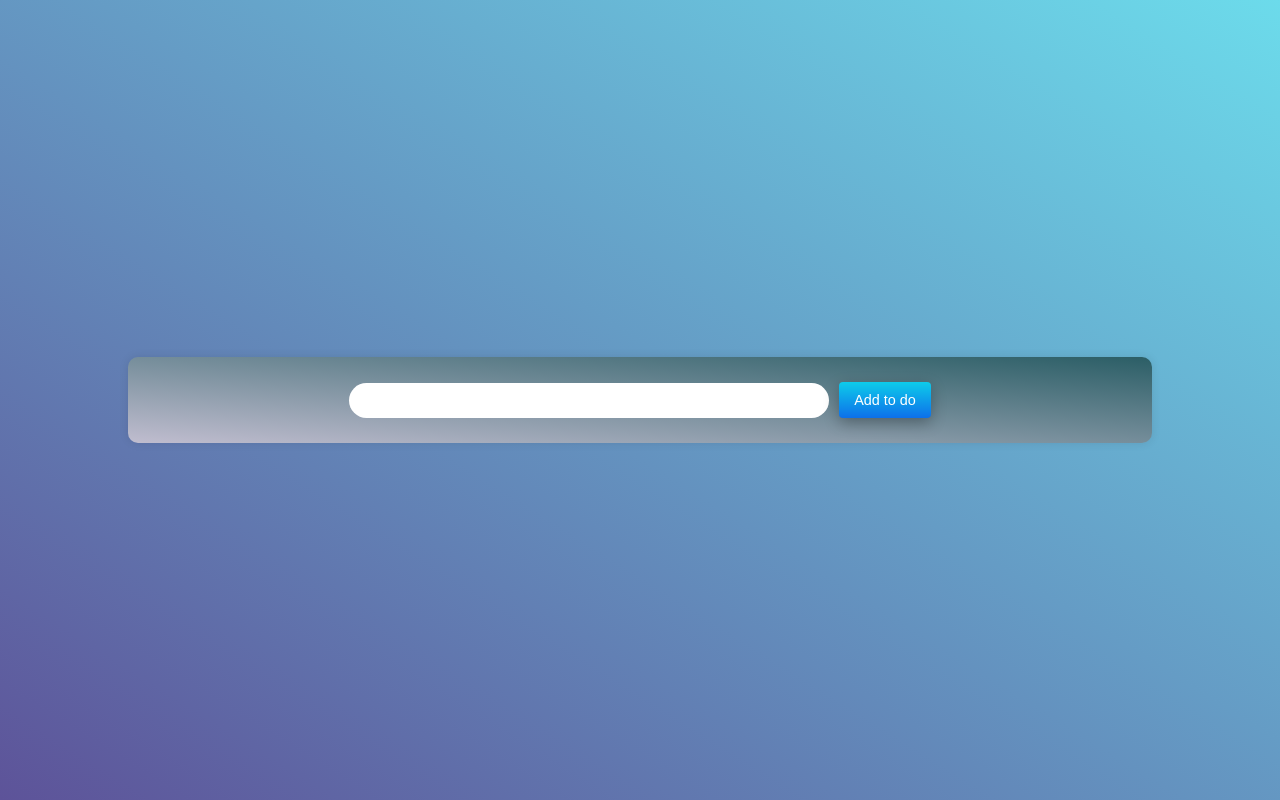
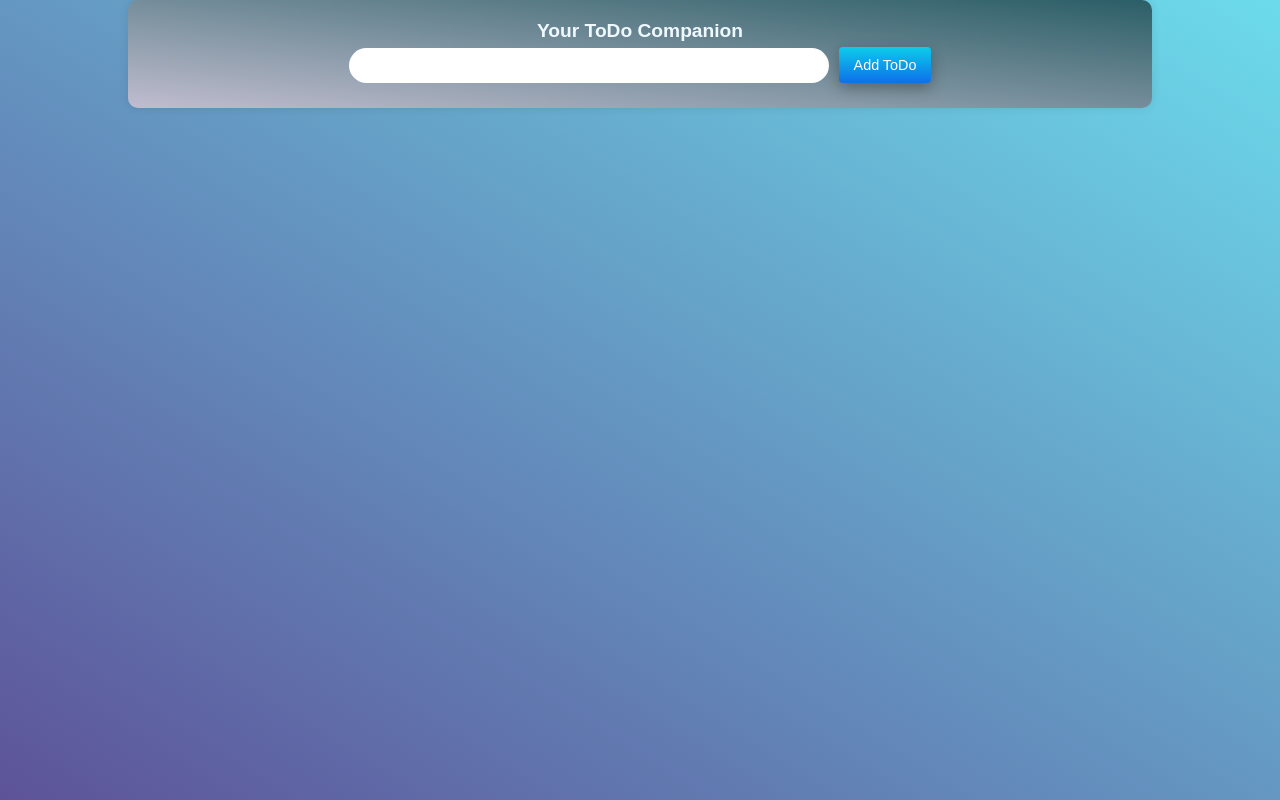
Before and after one commit to dhisri/todo, a React (Create React App) app: page / in a window 1280 px wide. Built offline with nearby package versions, Linux system fonts and the light colour scheme.

Commit message:
pushing the container to the top

```diff
--- a/src/App.css
+++ b/src/App.css
@@ -12,6 +12,7 @@
 }
 
 .container {
+  justify-content: center;
   width: 80%; /* Adjust width as needed */
   max-width: 1200px; /* Maximum width for larger screens */
   margin: 0 auto; /* Center the container horizontally */
@@ -19,6 +20,7 @@
   background: linear-gradient(to right top, #c0bdcf, #2b5e66);
   border-radius: 10px; /* Rounded corners */
   box-shadow: 0 0 10px rgba(0, 0, 0, 0.1); /* Box shadow for depth */
+  margin-bottom: auto;
 }
 
 button {
@@ -34,7 +36,7 @@ button {
   margin: 5px;
   padding: 10px 15px;
   text-align: center;
-  user-select: all;
+  user-select: none;
   -webkit-user-select: none;
   touch-action: manipulation;
 }
@@ -48,3 +50,15 @@ input {
   font-family: Montserrat,sans-serif;
   max-width: 100%;
 }
+
+label {
+  font-family: Montserrat,sans-serif;
+  font-size: larger;
+  font-weight: bold;
+  color: aliceblue;
+  text-align: left;
+}
+
+.add-todo {
+  margin-top: 2rem;
+}
--- a/src/App.js
+++ b/src/App.js
@@ -5,8 +5,13 @@ function App() {
     <div className="App">
       <header className="App-header">
         <div className="container">
+          <div>
+          <label>Your ToDo Companion</label>
+          </div>
+          <div className="add-toto">
           <input type="text"></input>
-          <button>Add to do</button>
+          <button>Add ToDo</button>
+          </div>
         </div>
       </header>
     </div>
```
